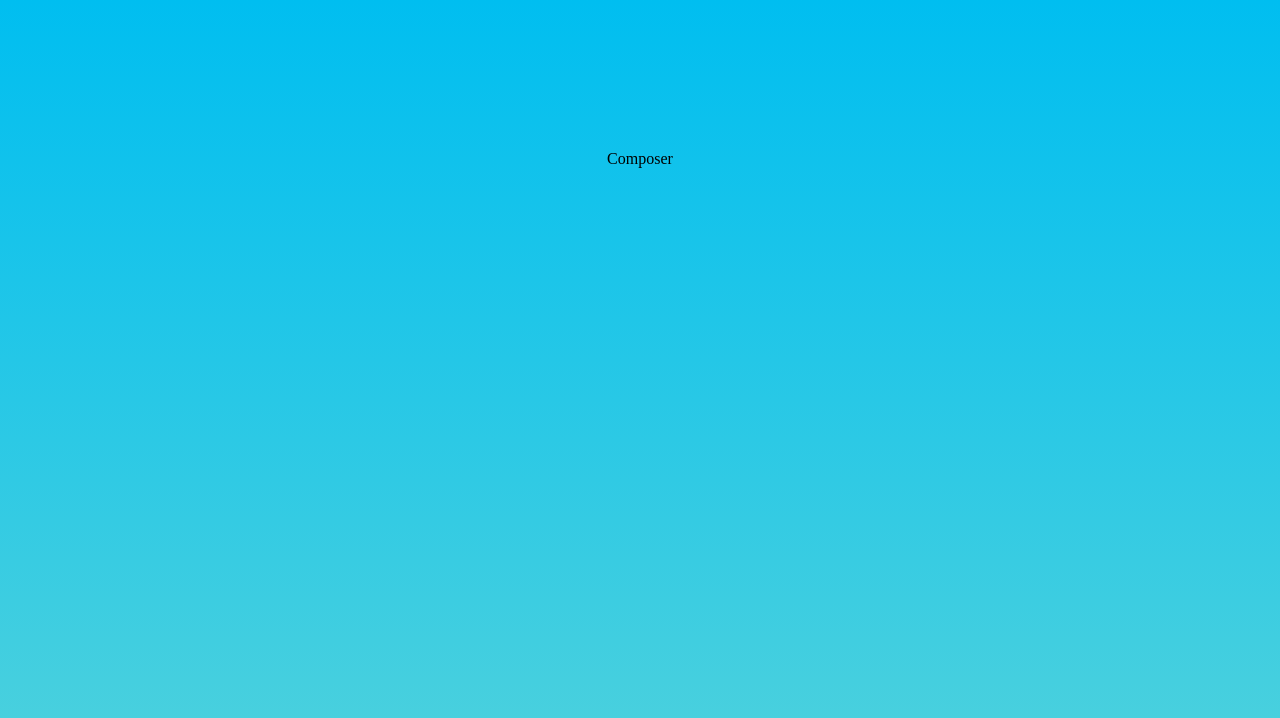
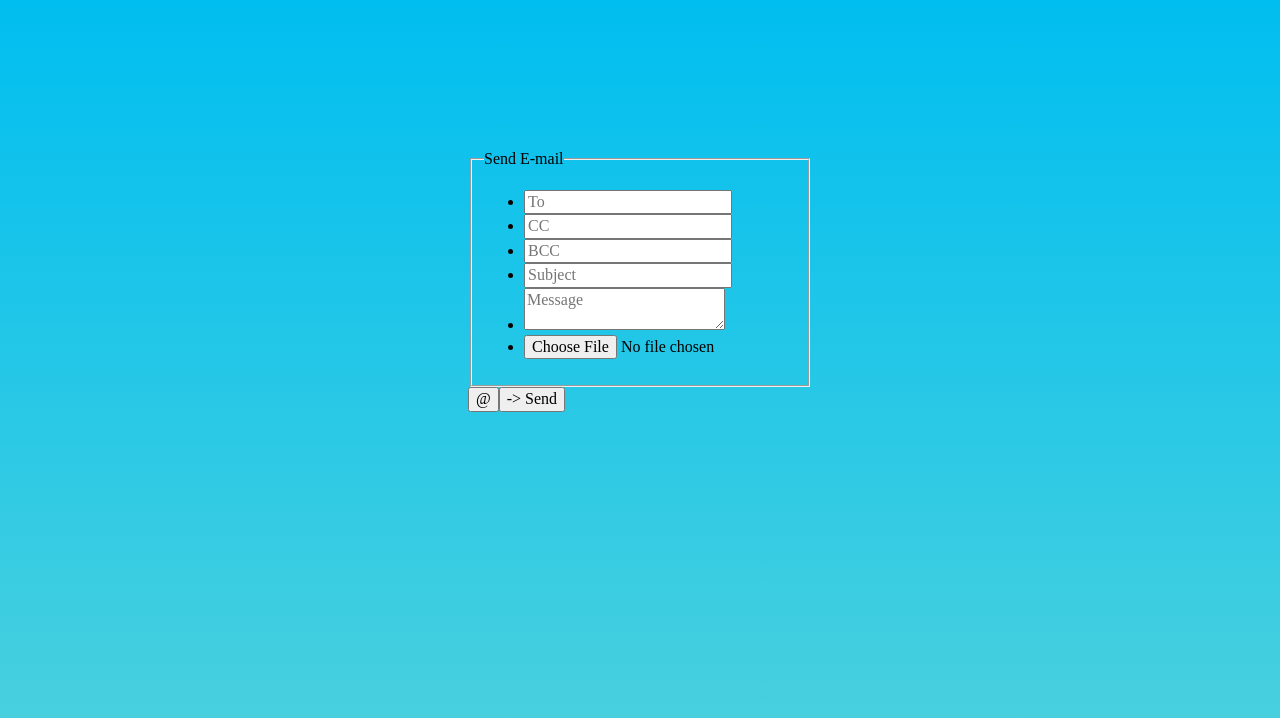
Before and after one commit to elexpatel/ebury, a Vue app: page / in a window 1280 px wide. Shown: the top 718 px of the page. Built offline with nearby package versions, Linux system fonts and the light colour scheme.

Commit message:
add html form structure and add vuex events

```diff
--- a/src/components/composer-email.vue
+++ b/src/components/composer-email.vue
@@ -1,11 +1,51 @@
 <template>
   <div class="composer">
-    Composer
+    <form class="form">
+      <fieldset class="form__fieldset">
+        <legend class="form__legend">Send E-mail</legend>
+        <ul class="form__list">
+          <li class="form__list-item">
+            <input type="email" class="form__field" placeholder="To" />
+          </li>
+          <li class="form__list-item">
+            <input type="email" class="form__field" placeholder="CC" />
+          </li>
+          <li class="form__list-item">
+            <input type="email" class="form__field" placeholder="BCC" />
+          </li>
+          <li class="form__list-item">
+            <input v-model="composerSubject" type="text" class="form__field" placeholder="Subject" />
+          </li>
+          <li class="form__list-item">
+            <textarea class="form__field" placeholder="Message"></textarea>
+          </li>
+          <li class="form__list-item--hidden">
+            <input type="file" class="form__field" />
+          </li>
+        </ul>
+      </fieldset>
+      <div class="form__button-container">
+        <button class="form__button-attachment">@</button>
+        <button class="form__button--inactive"><span>-></span> Send</button>
+      </div>
+    </form>
   </div>
 </template>
 
 <script>
 export default {
-
+  computed: {
+    composerForm() {
+      return this.$store.getters.composerFrom;
+    },
+    composerSubject: {
+      get() {
+        return this.composerForm.emailSubject;
+      },
+      set(value) {
+        this.$store.dispatch("updateComposer", { emailSubject: value });
+      }
+    }
+  }
 }
 </script>
--- a/src/store.js
+++ b/src/store.js
@@ -26,19 +26,14 @@ export default new Vuex.Store({
   },
   mutations: {
     UPDATE_COMPOSER(state, payload) {
-      console.log(state);
-      console.log(payload);
+      state.composerForm = Object.assign(state.composerForm, payload);
     },
     UPDATE_COMPOSER_CONFORMATION(state, status) {
       state.composerConformation = status;
     }
   },
   getters: {
-    composerFrom(state) {
-      return state.composerForm;
-    },
-    composerConfirmation(state) {
-      return state.composerConformation;
-    }
+    composerFrom: state => state.composerForm,
+    composerConfirmation: state => state.composerConformatio
   }
 });
```
